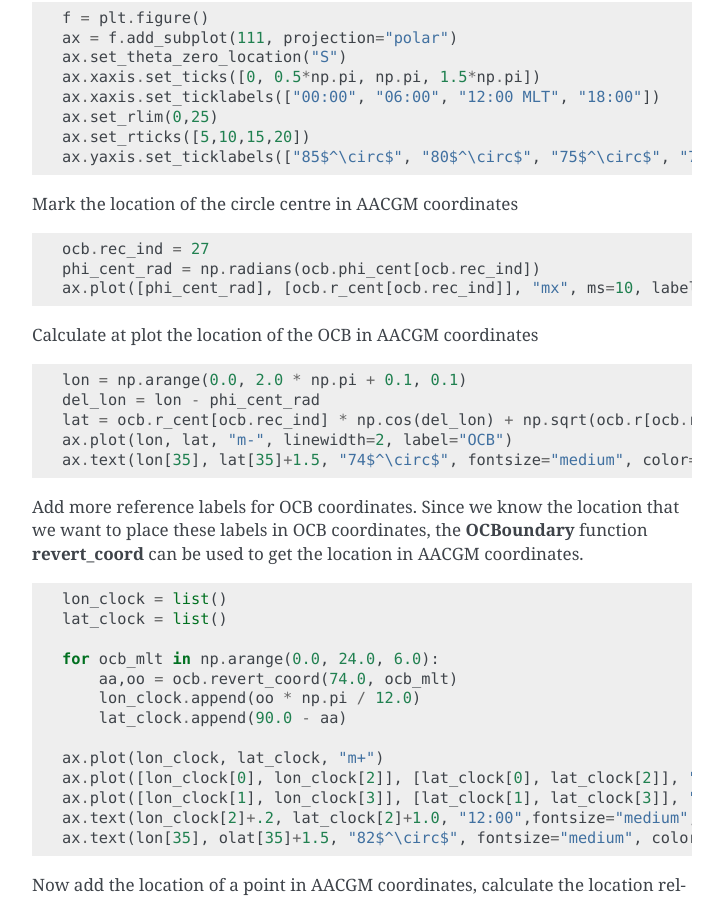
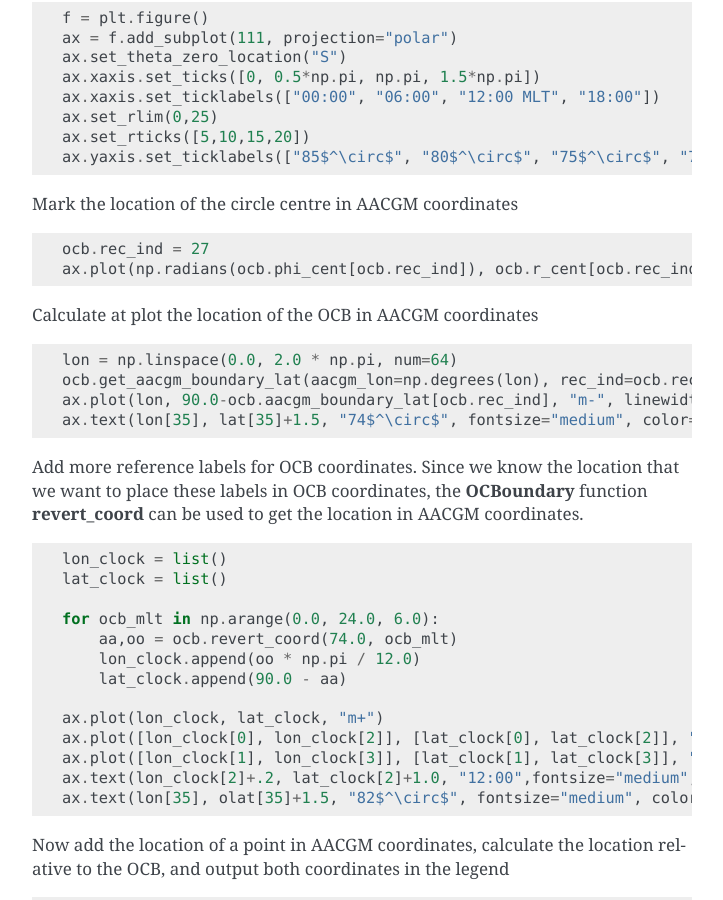
Before and after one commit to aburrell/ocbpy, a Sphinx documentation site: the page built from docs/example.rst, in a window 1280 px wide and 900 px high, scrolled down 1404 px. Shown: the whole window, without its empty margins (388-1111 px from the left). Built offline with Sphinx 7.4.7, drawn with Linux system fonts in a browser that asks for light colours.

Commit message:
example update for new method
Updated document example to reflect changes already updated in README.md

```diff
--- a/docs/example.rst
+++ b/docs/example.rst
@@ -68,15 +68,13 @@ in the default IMAGE FUV file.
 Mark the location of the circle centre in AACGM coordinates
 ::
    ocb.rec_ind = 27
-   phi_cent_rad = np.radians(ocb.phi_cent[ocb.rec_ind])
-   ax.plot([phi_cent_rad], [ocb.r_cent[ocb.rec_ind]], "mx", ms=10, label="OCB Pole")
+   ax.plot(np.radians(ocb.phi_cent[ocb.rec_ind]), ocb.r_cent[ocb.rec_ind], "mx", ms=10, label="OCB Pole")
 
 Calculate at plot the location of the OCB in AACGM coordinates
 ::
-   lon = np.arange(0.0, 2.0 * np.pi + 0.1, 0.1)
-   del_lon = lon - phi_cent_rad
-   lat = ocb.r_cent[ocb.rec_ind] * np.cos(del_lon) + np.sqrt(ocb.r[ocb.rec_ind]**2 - (ocb.r_cent[ocb.rec_ind] * np.sin(del_lon))**2)
-   ax.plot(lon, lat, "m-", linewidth=2, label="OCB")
+   lon = np.linspace(0.0, 2.0 * np.pi, num=64)
+   ocb.get_aacgm_boundary_lat(aacgm_lon=np.degrees(lon), rec_ind=ocb.rec_ind)
+   ax.plot(lon, 90.0-ocb.aacgm_boundary_lat[ocb.rec_ind], "m-", linewidth=2, label="OCB")
    ax.text(lon[35], lat[35]+1.5, "74$^\circ$", fontsize="medium", color="m")
 
 Add more reference labels for OCB coordinates.  Since we know the location that
```
